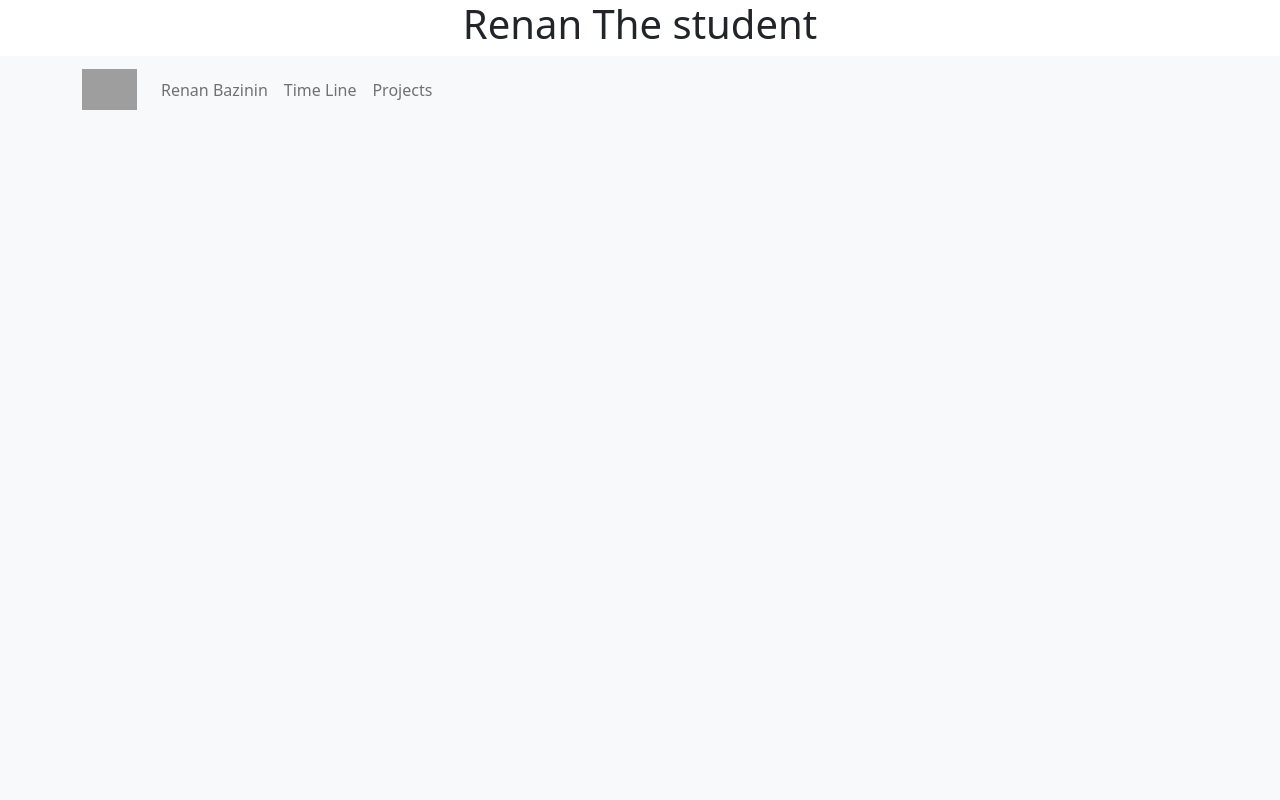
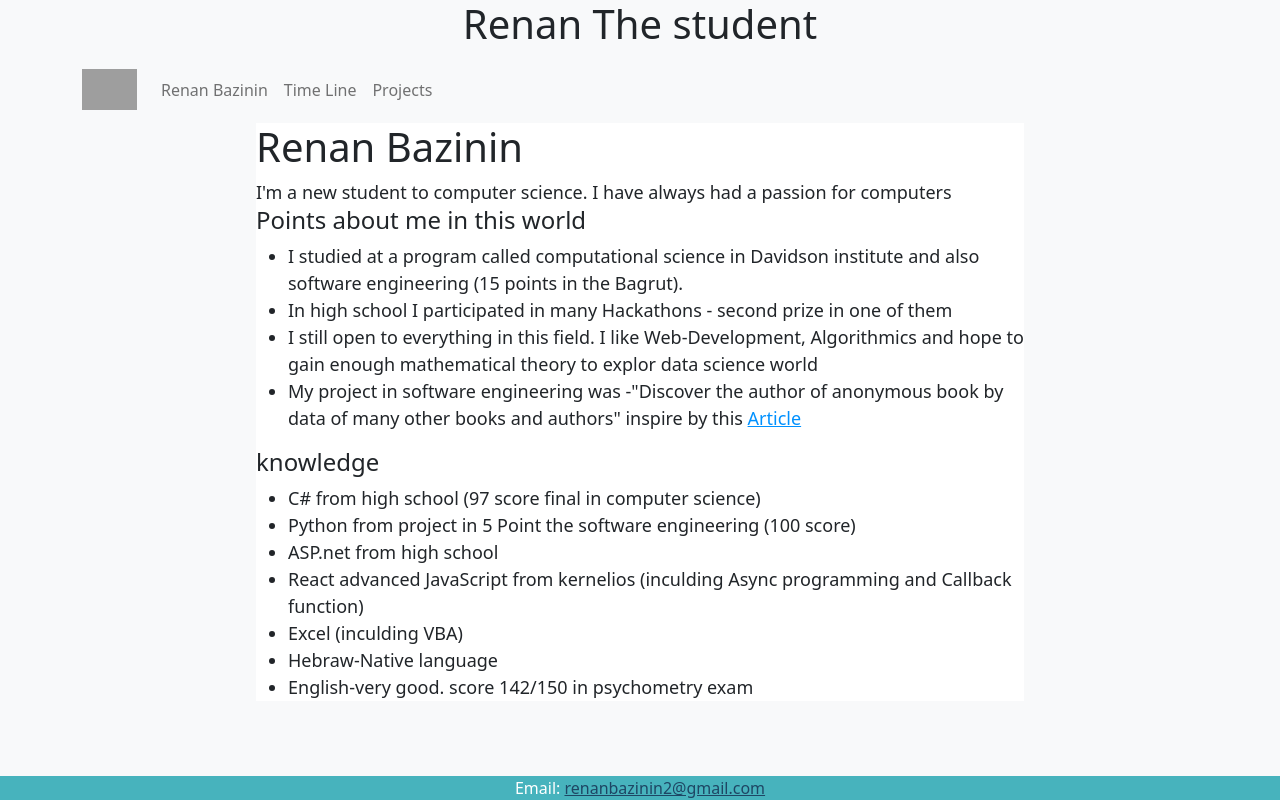
Before and after one commit to renanbazinin/RenanBazininSite, a React (Create React App) app: page /#/ in a window 1280 px wide. Built offline with nearby package versions, Linux system fonts and the light colour scheme; grey boxes are pictures that could not be loaded.

Commit message:
Worked nice

```diff
--- a/src/App.css
+++ b/src/App.css
@@ -1,12 +1,13 @@
 .App {
   text-align: center;
+  background-color: rgba(var(--bs-light-rgb),var(--bs-bg-opacity));
 }
 
 
 
 html{
   --bs-bg-opacity: 1;
-  background-color: rgba(var(--bs-light-rgb),var(--bs-bg-opacity))!important;
+  background-color: rgba(var(--bs-light-rgb),var(--bs-bg-opacity));
 }
 
 
@@ -15,7 +16,38 @@ html{
   text-align: left;
   margin-left: 20%;
   margin-right: 20%;
-
+  background-color: white;
   direction: ltr;
   font-size: large;
 }
+
+.Projects{
+
+  margin-left: 20%;
+  margin-right: 20%;
+  background-color: white;
+  direction: ltr;
+  font-size: large;
+}
+
+footer{
+  position: fixed;
+  left: 0;
+  bottom: 0;
+  width: 100%;
+  background-color: rgb(71, 179, 189);
+  color: white;
+  text-align: center;
+}
+a:link{
+  color: rgb(30, 70, 100)
+}
+a:visited {
+  color: green;
+}
+.NormalLink:link{
+  color: rgb(0, 145, 255)
+}
+.NormalLink:visited{
+  color: rgb(153, 0, 255)
+}
--- a/src/App.js
+++ b/src/App.js
@@ -28,6 +28,7 @@ function App() {
         <Navbar.Toggle aria-controls="basic-navbar-nav" />
         <Navbar.Collapse id="basic-navbar-nav">
           <Nav className="me-auto">
+
             <Nav.Link href="#/RenanBazinin">Renan Bazinin</Nav.Link>
             <Nav.Link href="#/TimeLine">Time Line</Nav.Link>
             <Nav.Link href="#/Projects">Projects</Nav.Link>
@@ -45,11 +46,18 @@ function App() {
       </Container>
     </Navbar>
       <Routes>
+        <Route path='/' element={<RenanBazinn/>}/>
         <Route path='/RenanBazinin' element={<RenanBazinn/>}/>
         <Route path='/Projects' element={<Projects/>}/>
         <Route path='/TimeLine' element={<TimeLine/>}/>
 
       </Routes>
+
+      <footer>
+      Email: <a href = "mailto: renanbazinin2@gmail.com">renanbazinin2@gmail.com</a>
+
+
+      </footer>
     </div>
 
   );
--- a/src/Projects.js
+++ b/src/Projects.js
@@ -26,6 +26,7 @@ export default function Projects() {
         <div  className='About' >
 
         <strong>short:</strong> Site destined to manager who runs movie-rental store (like BlockBuster)
+        <br/>
         <strong>Story:</strong> This is very special project in my heart.<br/>
         After I discharged from the army I got free course in fullstack. I learn advance JavaScript , React and NoSQL (using mongo).
         Meanwhile, I didn't upload all the server-side to heroku. So you can watch my code in GitHub.
--- a/src/RenanBazinn.js
+++ b/src/RenanBazinn.js
@@ -8,9 +8,11 @@ export default function RenanBazinn() {
         <h4>Points about me in this world</h4>
             <div>
             <ul>
-                  <li>I studied at a program called computational science in Davidson institute (five points in the Bagrut).</li>
-                  <li>In high school I was in software engineering (Another ten points in the Bagrut).</li>
+                  <li>I studied at a program called computational science in Davidson institute and also software engineering (15 points in the Bagrut).</li>
                   <li>In high school I participated in many Hackathons - second prize in one of them</li>
+                  <li>I still open to everything in this field. I like Web-Development, Algorithmics and hope to gain enough mathematical theory to explor data science world </li>
+                  <li>My project in software engineering was -"Discover the author of anonymous book by data of many other books and authors" inspire by this <a className='NormalLink' href='https://languagelog.ldc.upenn.edu/nll/?p=5315'>Article</a></li>
+
               </ul>
         <h4>knowledge</h4>
             <div>
--- a/src/TimeLine.js
+++ b/src/TimeLine.js
@@ -29,13 +29,13 @@ export default function TimeLine() {
       </Event>
       <Event interval={"2014 – 2017"} title={"School"} subtitle={"High School Katzir"}>
         I learn in Nachshon Class, leadership class.
-        My majors was :
+        My majors Were :
         <ul>
         <li>5 points Math</li>
         <li>10 points Computers</li>
         <li>5 points Computational Science</li>
         <li>5 points Physics</li>
-        <li>Hackathons, Mentoring robotic team and was instructor in science summer camp for middle school</li>
+        <li>and..Hackathons, Mentoring robotic team and was instructor in science summer camp for middle school</li>
         </ul>
       </Event>
       <Event interval={"2017 – 2020"} title={"Army"} subtitle={"Medic and Head of clinic"}>
```
